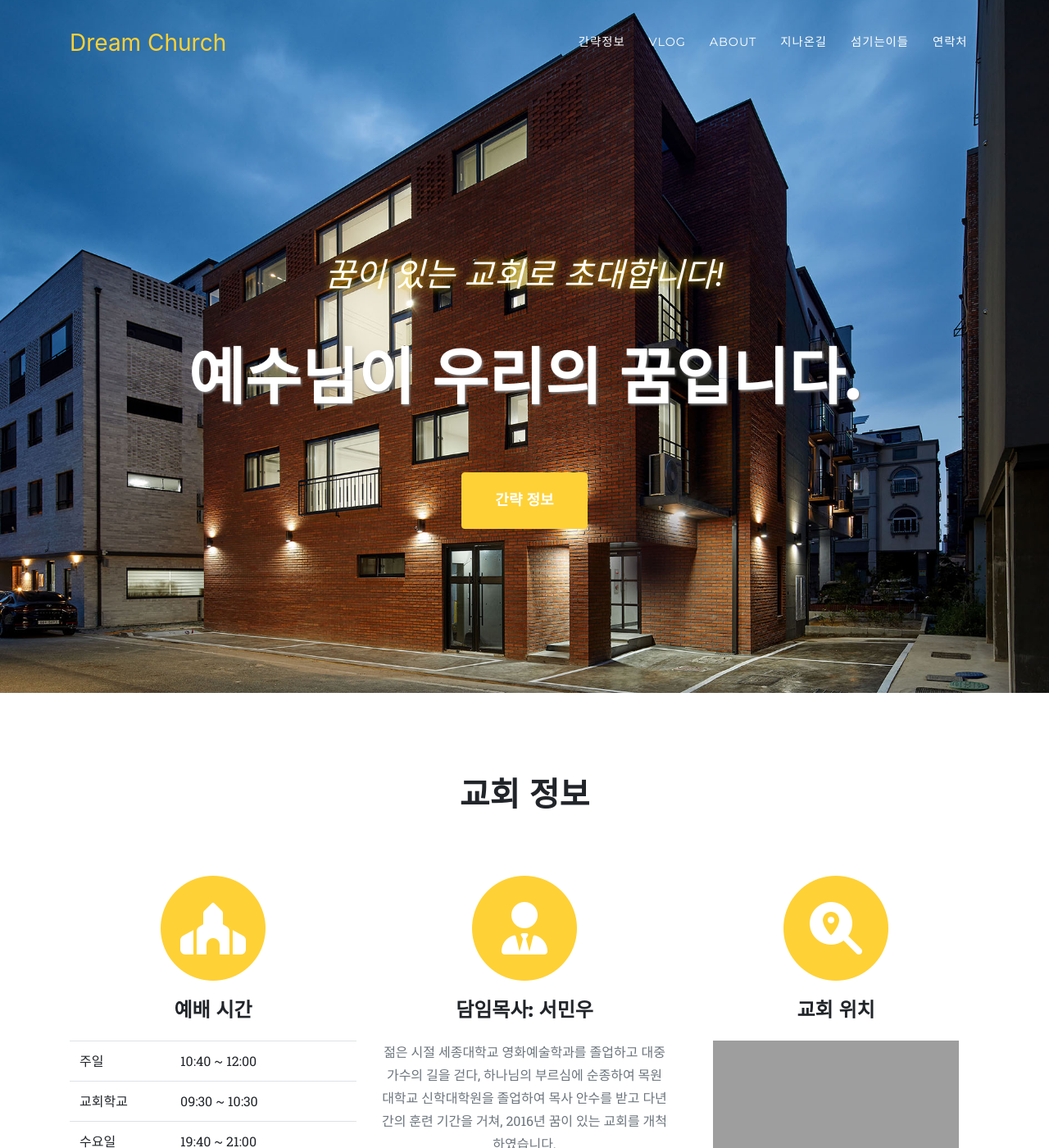
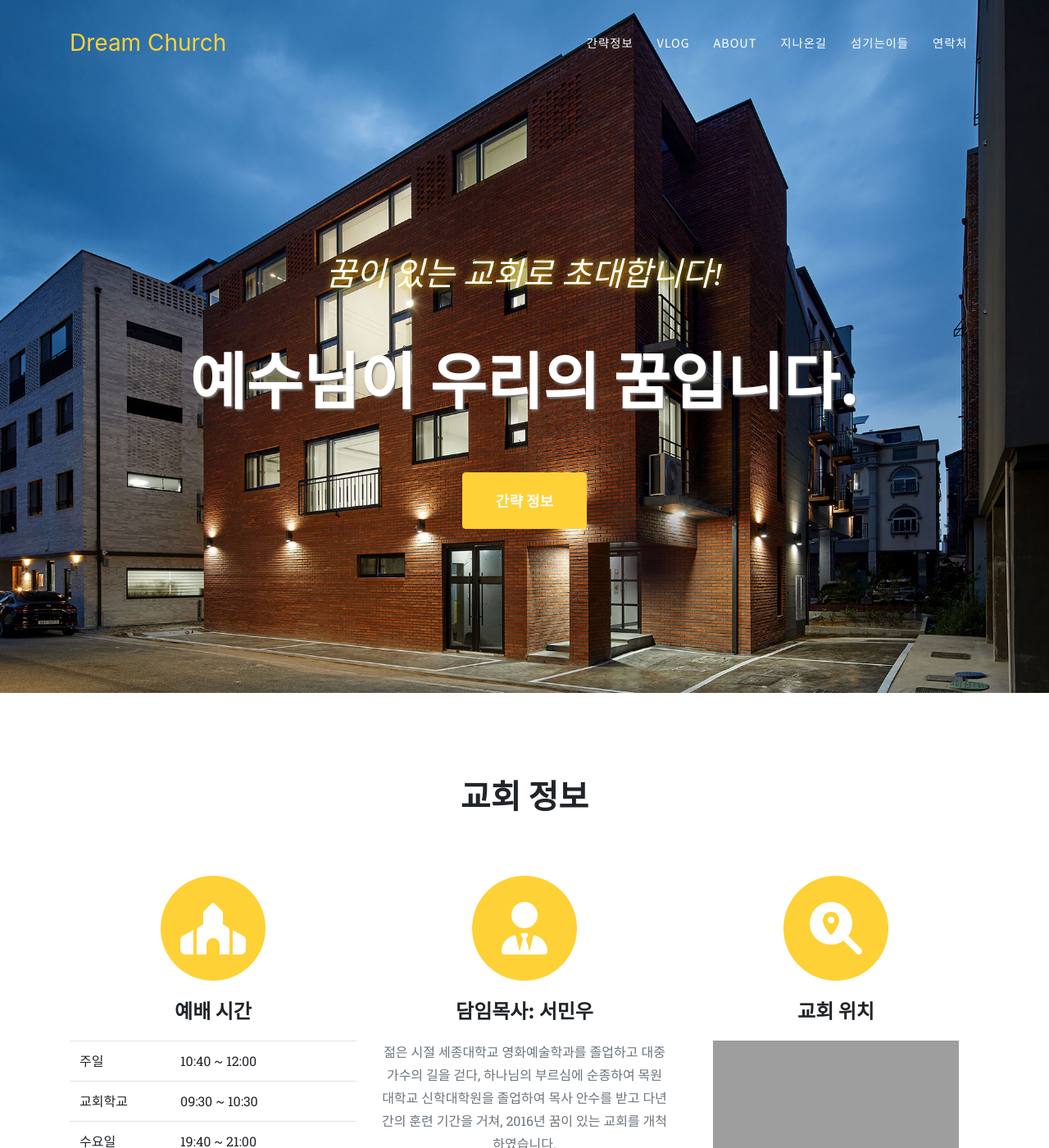
Before and after one commit to dreamchurch/dreamchurch.github.io, a Jekyll site: the page built from index.md, in a window 1280 px wide and 1400 px high. Shown: the whole window at 82% size. Built offline with Jekyll 4.4.1, drawn with Linux system fonts in a browser that asks for light colours; nearby versions of some CDN libraries; some web fonts are replaced; grey boxes are pictures that could not be loaded.

Commit message:
Change heading/serif fonts to Noto Sans/Serif KR
- heading-font: Montserrat → Noto Sans KR
- serif-font: Droid Serif → Noto Serif KR
- Consolidated Google Fonts imports into single request

https://claude.ai/code/session_0111Jr7kzXtuc4GyS7PNrMN2

```diff
--- a/_includes/head.html
+++ b/_includes/head.html
@@ -40,27 +40,7 @@
   <!-- Custom fonts for this template -->
   <link href="assets/css/all.min.css" rel="stylesheet" type="text/css" />
   <link
-    href="https://fonts.googleapis.com/css?family=Montserrat:400,700"
-    rel="stylesheet"
-    type="text/css"
-  />
-  <!-- <link
-    href="https://fonts.googleapis.com/css?family=Kaushan+Script"
-    rel="stylesheet"
-    type="text/css"
-  /> -->
-  <link
-    href="https://fonts.googleapis.com/css?family=Droid+Serif:400,700,400italic,700italic"
-    rel="stylesheet"
-    type="text/css"
-  />
-  <link
-    href="https://fonts.googleapis.com/css?family=Roboto+Slab:400,100,300,700"
-    rel="stylesheet"
-    type="text/css"
-  />
-  <link
-    href="https://fonts.googleapis.com/css2?family=Cute+Font&family=Do+Hyeon&family=Fascinate&family=Gugi&family=Sunflower:wght@300;500;700&family=Train+One&display=swap"
+    href="https://fonts.googleapis.com/css2?family=Noto+Sans+KR:wght@400;700&family=Noto+Serif+KR:wght@400;700&family=Roboto+Slab:wght@100;300;400;700&family=Train+One&display=swap"
     rel="stylesheet"
   />
 
--- a/_sass/base/_mixins.scss
+++ b/_sass/base/_mixins.scss
@@ -1,8 +1,6 @@
 // Font Mixins
 @mixin serif-font {
-  font-family: "Droid Serif", -apple-system, BlinkMacSystemFont, "Sunflower", sans-serif, "Segoe UI",
-    Roboto, "Helvetica Neue", Arial, sans-serif, "Apple Color Emoji",
-    "Segoe UI Emoji", "Segoe UI Symbol", "Noto Color Emoji";
+  font-family: "Noto Serif KR", serif;
 }
 
 @mixin script-font {
@@ -22,7 +20,5 @@
 }
 
 @mixin heading-font {
-  font-family: "Montserrat", -apple-system, BlinkMacSystemFont, "Do Hyeon", sans-serif, "Segoe UI",
-    Roboto, "Helvetica Neue", Arial, sans-serif, "Apple Color Emoji",
-    "Segoe UI Emoji", "Segoe UI Symbol", "Noto Color Emoji";
+  font-family: "Noto Sans KR", sans-serif;
 }
```
